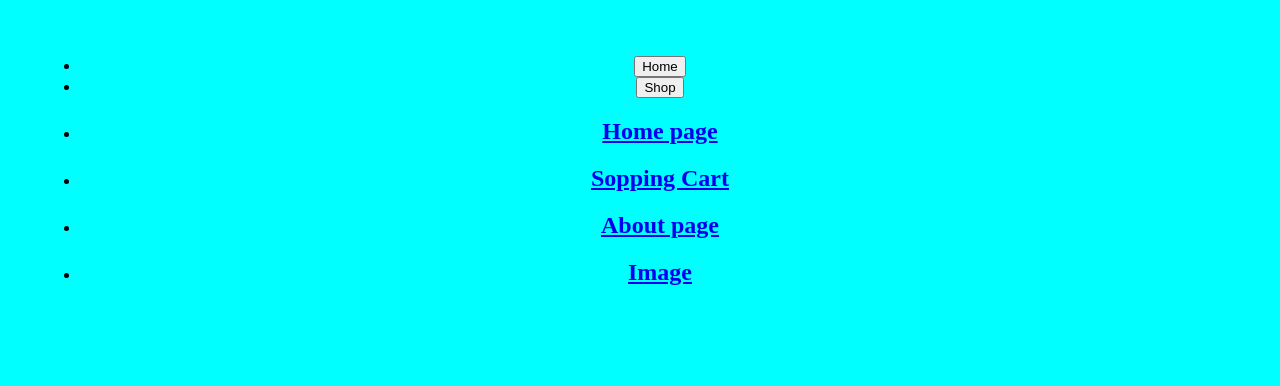
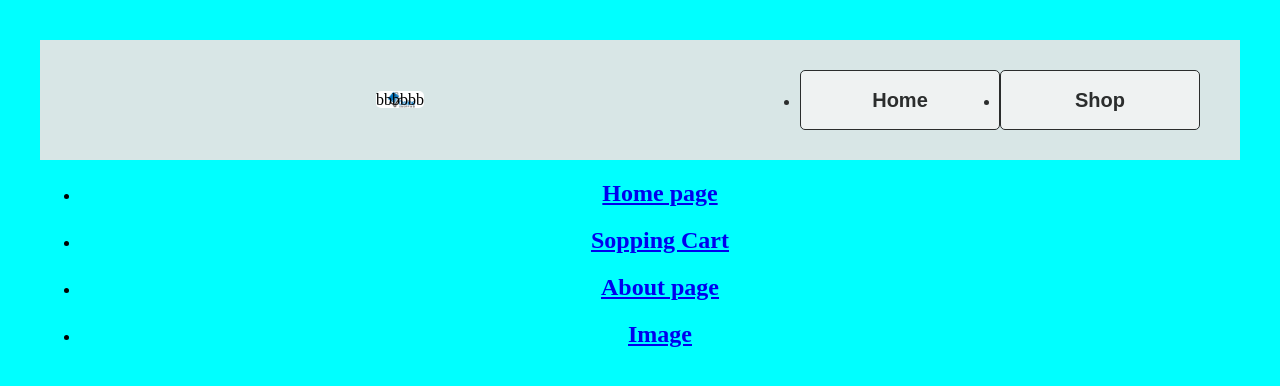
Before and after one commit to khalyruot/odin-shopping-cart, a React (Vite) app: page / in a window 1280 px wide. Shown: the top 386 px of the page. Built offline with nearby package versions, Linux system fonts and the light colour scheme.

Commit message:
add body

```diff
--- a/src/App.css
+++ b/src/App.css
@@ -8,3 +8,66 @@
 body{
   background-color: aqua;
 }
+
+#navbar{
+  display: grid;
+  grid-template-columns: 3fr 1fr;
+  justify-content: center;
+  align-items: center;
+  height: 120px;
+  padding-right: 40px;
+  opacity: 1;
+  background-color: #d8e6e6;
+}
+
+.container-fluid{
+  display: flex;
+  flex-direction: column;
+  justify-content: center;
+  align-items: center;
+
+}
+#button_nav{
+  opacity: 0.8;
+  display: flex;
+  flex-direction: row;
+  justify-content: center;
+  align-items: center;
+
+}
+#button_nav:hover{
+  opacity: 0.8;
+}
+.container-fluid{
+  display: flex;
+  flex-direction: row;
+  justify-content: center;
+  align-items: center;
+}
+
+#shop_logo{
+  background: url(online_shop_logo.jpg);
+  height: 200px;
+  width: 400px;
+  /* extended code */
+  background-size: cover;
+  background-repeat: no-repeat;
+  background-position: center center;
+  border-radius: 5px;
+}
+
+button{
+  height: 60px;
+  width: 200px;
+  background-color: whitesmoke;
+  border: 1px solid black;
+  border-radius: 5px;
+  font-size: 20px;
+  font-weight: bold;
+  color: black;
+}
+button:hover{
+  background-color: #0443f1;
+  color: white;
+  transform: scale(1.1);
+}
--- a/src/App.jsx
+++ b/src/App.jsx
@@ -9,7 +9,7 @@ const App = () => {
                       <div id="navbar">
                         <div class="container-fluid">
                           <div >
-                              <a id="Kong_Fu_Logo" class="navbar-brand"></a>
+                            <a id="shop_logo" class="navbar-brand">bbbbbb</a>
                           </div>
                         </div>
 
@@ -24,6 +24,7 @@ const App = () => {
           </nav>
       </div>
 
+      <div id="homePage">
       <nav>
           <ul>
             <li>
@@ -40,6 +41,9 @@ const App = () => {
             </li>
           </ul>
         </nav>
+
+      </div>
+
     </div>
   );
 };
```
Also changed, not shown: src/online_shop_logo.jpg (added). Lines whose indentation alone changed are shown as unchanged.
